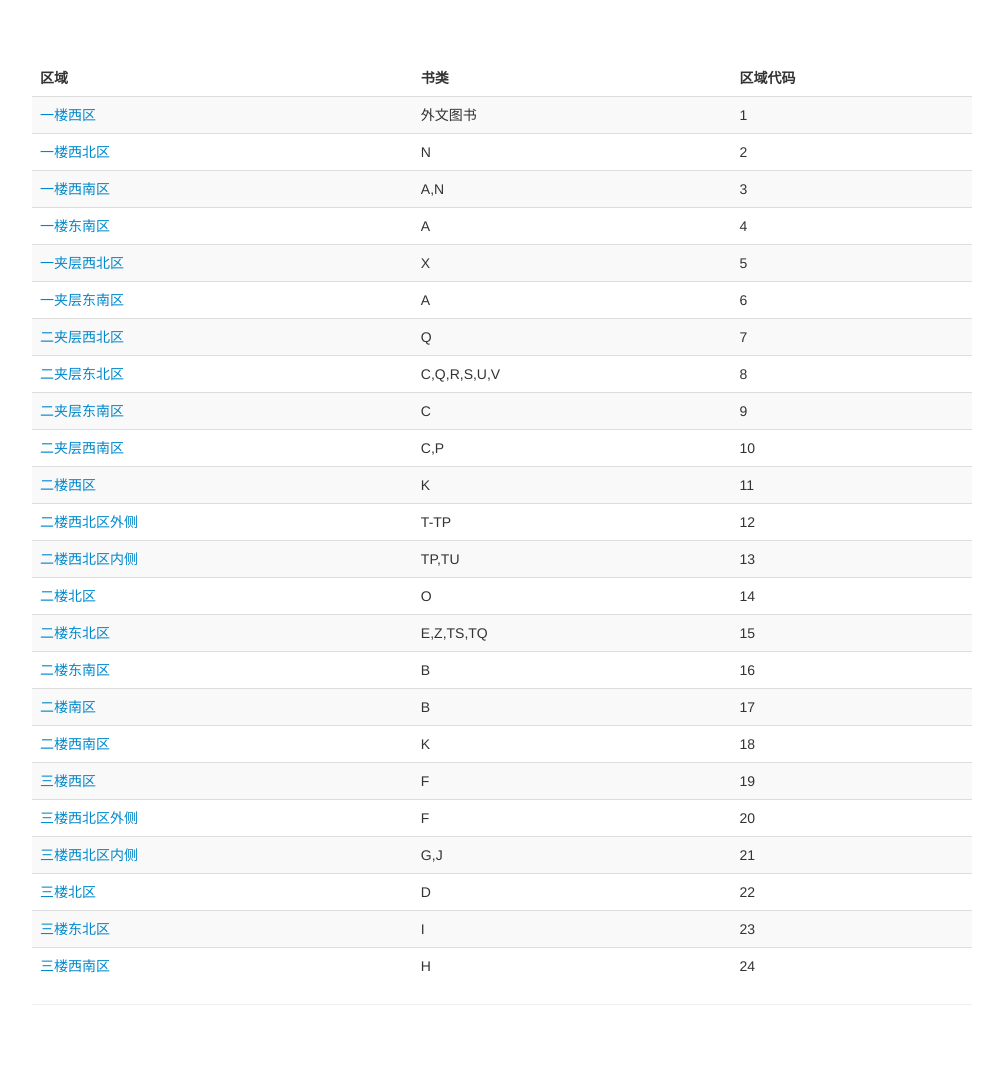
After one commit to lxdiyun/mssql-django, a Django app: page /checkcase/ in a window 1280 px wide. The commit adds this page. Shown: the whole page, without its empty margins (138-1141 px from the left). Run offline with Django 3.2, Linux system fonts and the light colour scheme; some libraries are stand-ins or nearby versions.

Commit message:
add area_list page

```diff
--- /dev/null
+++ b/checkcase/templates/checkcase/area_list.html
@@ -0,0 +1,23 @@
+{% extends "checkcase/base.html" %}
+
+{% block content %}
+<table class="table table-striped">
+	<thead>
+		<tr>
+			<th>区域</th>
+			<th>书类</th>
+			<th>区域代码</th>
+		</tr>
+	</thead>
+	<tbody>
+		{% for area, info in area_list.items %}
+		<tr>
+			<td><a class="btn-link" href="{% url "check_area" area %}">{{ info.0 }}</a></td>
+			<td>{{ info.1 }}</td>
+			<td>{{ area }}</td>
+		</tr>
+		{% endfor %}
+	</tbody>
+</table>
+
+{% endblock content %}
--- a/checkcase/templates/checkcase/base.html
+++ b/checkcase/templates/checkcase/base.html
@@ -1,7 +1,7 @@
 <!DOCTYPE html>
 <html lang="en"><head>
 		<meta charset="utf-8">
-		<title>图书馆赠书芳名录</title>
+		<title>RFID错架检测</title>
 		<meta name="viewport" content="width=device-width, initial-scale=1.0">
 		<meta name="description" content="">
 		<meta name="author" content="">
--- a/checkcase/urls.py
+++ b/checkcase/urls.py
@@ -1,8 +1,11 @@
 from django.conf.urls import patterns, url
-from views import CheckAreaView
+from views import CheckAreaView, AreaListView
 
 urlpatterns = patterns('',
                        url(r'^(?P<area>\d+)$',
                            CheckAreaView.as_view(),
-                           name="check_area")
+                           name="check_area"),
+                       url(r'^$',
+                           AreaListView.as_view(),
+                           name="are_list")
                        )
--- a/checkcase/views.py
+++ b/checkcase/views.py
@@ -1,14 +1,57 @@
+# -*- coding: utf-8 -*-
 from django.views.generic import TemplateView
 from check import check_area
+
+
+AREA_DICT = {
+    1: (u"一楼西区", u"外文图书"),
+    2: (u"一楼西北区", u"N"),
+    3: (u"一楼西南区", u"A,N"),
+    4: (u"一楼东南区", u"A"),
+    5: (u"一夹层西北区", u"X"),
+    6: (u"一夹层东南区", u"A"),
+    7: (u"二夹层西北区", u"Q"),
+    8: (u"二夹层东北区", u"C,Q,R,S,U,V"),
+    9: (u"二夹层东南区", u"C"),
+    10: (u"二夹层西南区", u"C,P"),
+    11: (u"二楼西区", u"K"),
+    12: (u"二楼西北区外侧", u"T-TP"),
+    13: (u"二楼西北区内侧", u"TP,TU"),
+    14: (u"二楼北区", u"O"),
+    15: (u"二楼东北区", u"E,Z,TS,TQ"),
+    16: (u"二楼东南区", u"B"),
+    17: (u"二楼南区", u"B"),
+    18: (u"二楼西南区", u"K"),
+    19: (u"三楼西区", u"F"),
+    20: (u"三楼西北区外侧", u"F"),
+    21: (u"三楼西北区内侧", u"G,J"),
+    22: (u"三楼北区", u"D"),
+    23: (u"三楼东北区", u"I"),
+    24: (u"三楼西南区", u"H"),
+}
 
 
 class CheckAreaView(TemplateView):
     template_name = "checkcase/check_area.html"
 
     def get_context_data(self, **kwargs):
+        global AREA_DICT
+        context = super(CheckAreaView, self).get_context_data(**kwargs)
         area = int(kwargs['area'])
-        context = super(CheckAreaView, self).get_context_data(**kwargs)
-        context.update(check_area(area))
-        print context
+        if area in AREA_DICT:
+            context.update(check_area(area))
+            context["area_string"] = "%s %s" % (AREA_DICT[area][0],
+                                                AREA_DICT[area][1])
 
         return context
+
+
+class AreaListView(TemplateView):
+    template_name = "checkcase/area_list.html"
+
+    def get_context_data(self, **kwargs):
+        global AREA_DICT
+        context = super(AreaListView, self).get_context_data(**kwargs)
+        context["area_list"] = AREA_DICT
+
+        return context
```
Also changed, not shown: checkcase/check.py (+18 -13 lines), checkcase/models.py (+15 -0 lines), checkcase/templates/checkcase/check_area.html (+4 -3 lines), checkcase/templates/checkcase/donor_detail.html (deleted, +0 -48 lines).
